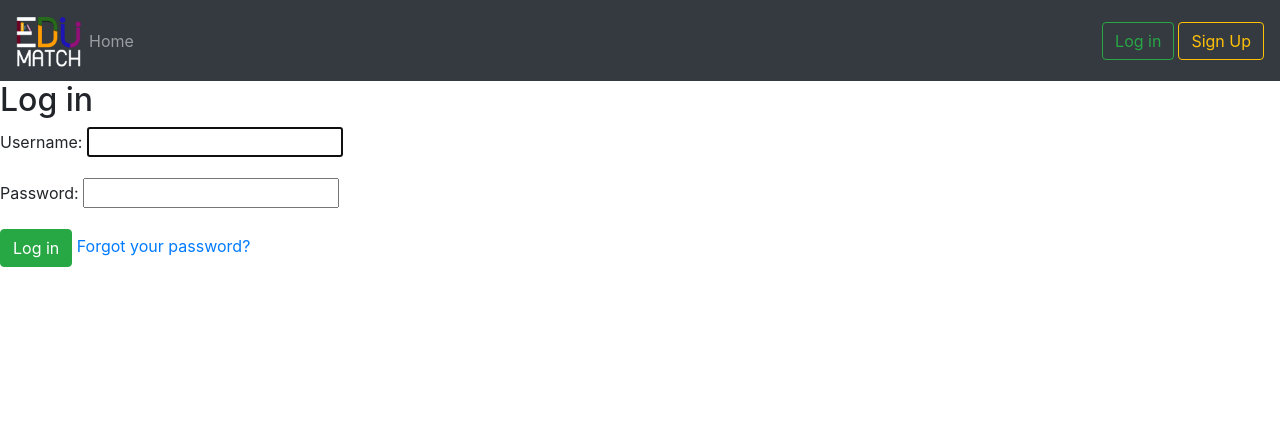
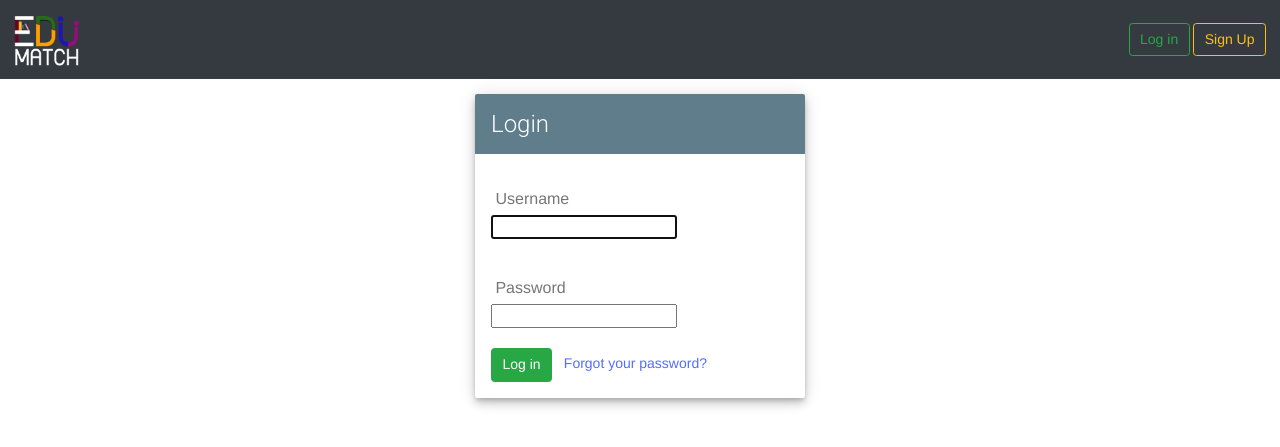
Before and after one commit to PasakornPh/EDU_Match, a Django app: page /accounts/login/ in a window 1280 px wide. Shown: the top 447 px of the page. Run offline with Django 3.2, Linux system fonts and the light colour scheme; some libraries are stand-ins or nearby versions.

Commit message:
Add css in login page

```diff
--- a/match/templates/base.html
+++ b/match/templates/base.html
@@ -6,6 +6,7 @@
     <link rel="stylesheet" href="{% static 'css/rating.css' %}">
     <link href="https://stackpath.bootstrapcdn.com/font-awesome/4.7.0/css/font-awesome.min.css" rel="stylesheet" >
     <title>{% block title %}{% endblock %}</title>
+
 </head>
 <link rel="stylesheet" href="https://cdnjs.cloudflare.com/ajax/libs/font-awesome/4.7.0/css/font-awesome.min.css">
 <style>
@@ -29,11 +30,9 @@ font-size: 20px;
         <div class="collapse navbar-collapse" id="navbarCollapse">
           <ul class="navbar-nav mr-auto">
             {% if user.is_authenticated %}
+
             <li class="nav-item">
-            <a class="nav-link" href="{% url 'home' %}">Home</a>
-            </li>
-            <li class="nav-item">
-            <a class="nav-link" id="id_profile" href="/profile/">Profile</a>
+            <a class="nav-link" id="id_profile" href="/profile/">&nbsp;&nbsp;Profile</a>
             </li>
             <li class="nav-item">
             <a class="nav-link" href="{% url 'profile_add_subject' %}">Add expert subject</a>
@@ -57,9 +56,7 @@ font-size: 20px;
             <a class="nav-link disabled" href="#">You are Logged in as {{ user.first_name }}</a>
             <a class="btn btn-outline-danger my-2 my-sm-0" href="{% url 'logout' %}">Log Out</a>
             {% else %}
-            <li class="nav-item">
-            <a class="nav-link" href="{% url 'home' %}">Home</a>
-            </li>
+
             </ul>
             <a class="btn btn-outline-success  mr-sm-1" href="{% url 'login' %}">Log in</a>
             <a class="btn btn-outline-warning  my-sm-0" href="{% url 'SignUpView' %}">Sign Up</a>
--- a/match/templates/registration/login.html
+++ b/match/templates/registration/login.html
@@ -1,14 +1,47 @@
 {% extends 'base.html' %}
 
 {% block title %}Login{% endblock %}
+{% block content %}
 
-{% block content %}
-    <h2>Log in</h2>
-    <form method="POST" class="form-group">
-        {% csrf_token %}
-        {{form.as_p}}
-        <button type="submit" class="btn btn-success">Log in</button>
-        <a href="{% url 'password_reset' %}">Forgot your password?</a>
+<head>
+    <link rel="stylesheet" href="https://fonts.googleapis.com/icon?family=Material+Icons">
+    <link rel="stylesheet" href="https://code.getmdl.io/1.3.0/material.blue_grey-indigo.min.css" />
+    <link rel="stylesheet" href="http://fonts.googleapis.com/css?family=Roboto:300,400,500,700" type="text/css">
+</head>
 
-    </form>
+<div class="mdl-layout mdl-js-layout" style = 'align-items:center; justify-content: center;'>
+  <main class="mdl-layout__content" style = 'padding:24px; flex: none'>
+    <div class="mdl-card mdl-shadow--6dp">
+      <div class="mdl-card__title mdl-color--primary mdl-color-text--white">
+        <h2 class="mdl-card__title-text">Login</h2>
+      </div>
+      <div class="mdl-card__supporting-text">
+
+            <form id="login-form" method="post" action="{% url 'login' %}">
+                {% csrf_token %}
+                  <div class="mdl-textfield mdl-js-textfield">
+                    <label >&nbsp;Username  </label>
+                    {{ form.username }}
+
+                  </div>
+                  <div class="mdl-textfield mdl-js-textfield">
+                  <label >&nbsp;Password  </label>
+                  {{ form.password }}
+
+        					</div>
+
+                {% if form.errors %}
+                  <p class=" label label-danger">Your username and password didn't match. Please try again.</p>
+                {% endif %}
+
+                  <button type="submit" class="btn btn-success">Log in</button>
+                  <a href="{% url 'password_reset' %}">&nbsp;&nbsp;Forgot your password?</a>
+
+            </form>
+        </div>
+    </div>
+  </main>
+</div>
+
+
 {% endblock %}
```
